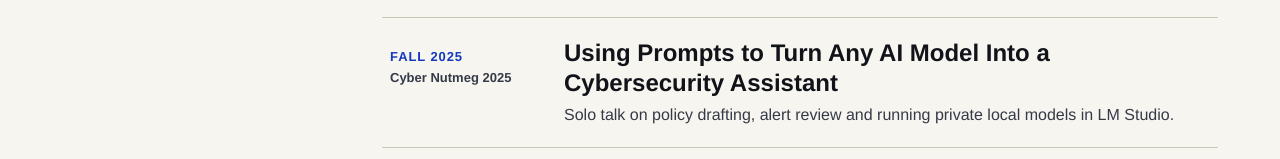
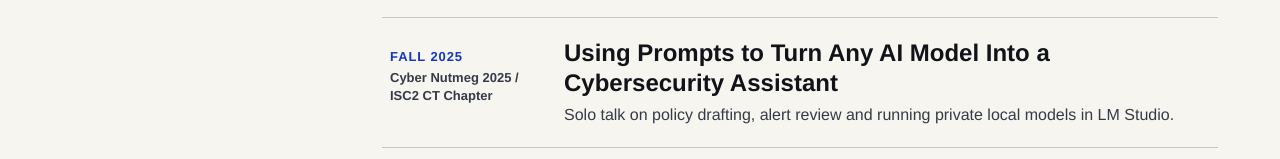
Before and after one commit to alexlinos/alexlinos.github.io, a plain HTML site: page index.html in a window 1280 px wide. Shown: the part 1257-1416 px from the top of the page. Drawn offline with Linux system fonts and the light colour scheme.

Commit message:
Add ISC2 CT Chapter to Fall 2025 talk

```diff
--- a/index.html
+++ b/index.html
@@ -750,7 +750,7 @@
                 </div>
               </li>
               <li class="talk-item">
-                <div class="talk-when">Fall 2025<span class="talk-event">Cyber Nutmeg 2025</span></div>
+                <div class="talk-when">Fall 2025<span class="talk-event">Cyber Nutmeg 2025 / ISC2 CT Chapter</span></div>
                 <div>
                   <h3 class="talk-title">Using Prompts to Turn Any AI Model Into a Cybersecurity Assistant</h3>
                   <p class="talk-note">Solo talk on policy drafting, alert review and running private local models in LM Studio.</p>
```
